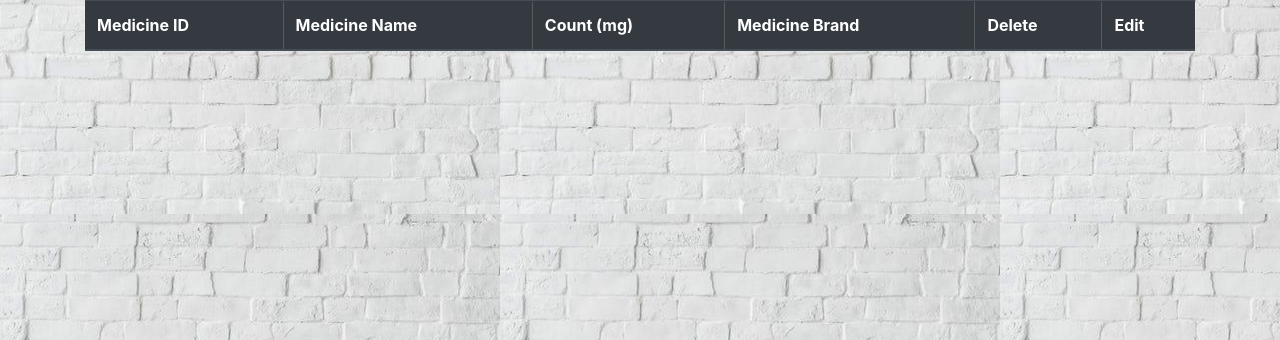
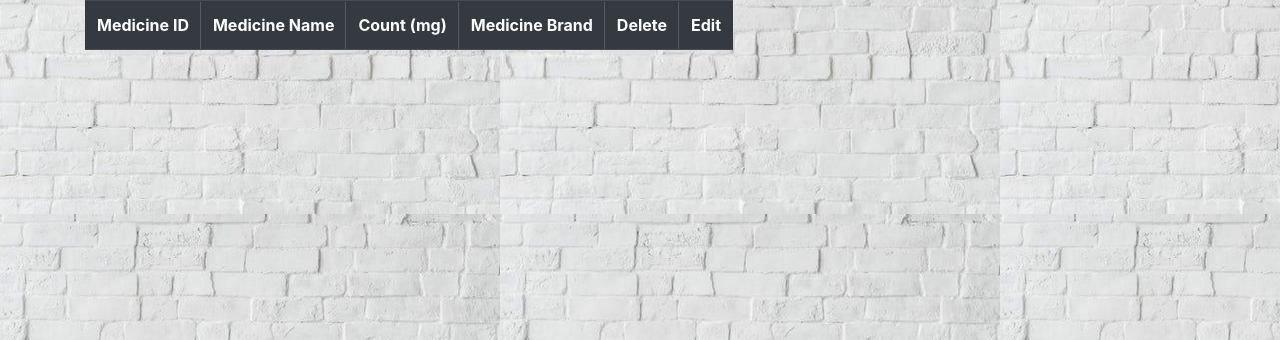
Before and after one commit to rexsimiloluwah/Medical-Inventory-CRUD-Based-Application, a Node server app: page /meds in a window 1280 px wide. Shown: the part 125-465 px from the top of the page. Run offline with Node 20, Linux system fonts and the light colour scheme; data that the repository does not hold is empty.

Commit message:
Update meds.mustache

```diff
--- a/views/meds.mustache
+++ b/views/meds.mustache
@@ -10,7 +10,7 @@
         }
 
         body{
-            background: url("../assets/img/44fb924d6e2ad5815409b9e2e4f4c21a.jpg");
+            background: url("../../assets/img/44fb924d6e2ad5815409b9e2e4f4c21a.jpg");
         }
     </style>
     <title>Document</title>
@@ -32,7 +32,7 @@
     <div class="row">
     <div class="col-md-12">
 
-    <table class="table table-striped">
+    <table class="table table-responsive w-auto table-striped">
     <tr>
         <thead class="thead thead-dark">
 
```
